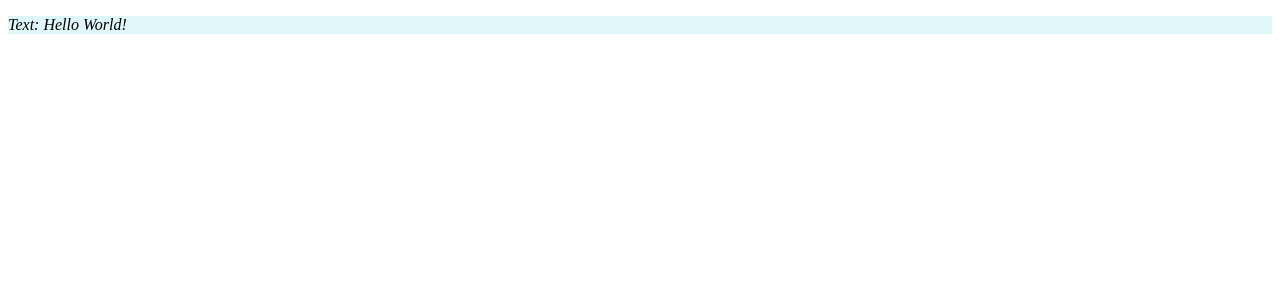
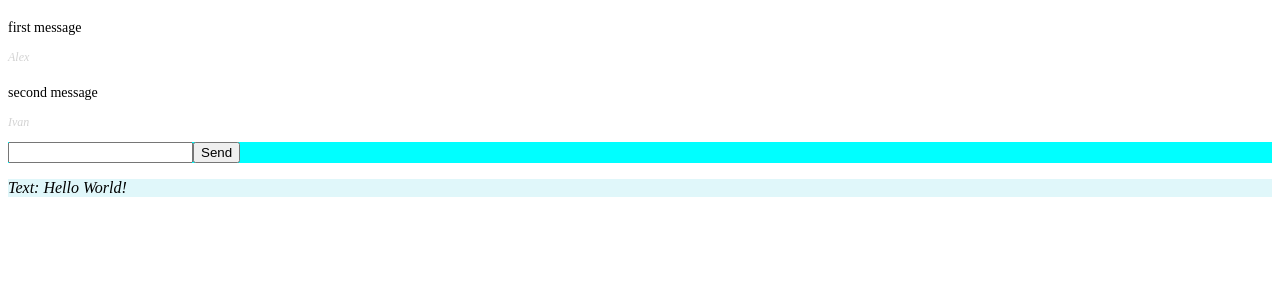
Before and after one commit to velvelve/react_10_22, a React (Create React App) app: page / in a window 1280 px wide. Shown: the top 300 px of the page. Built offline with nearby package versions, Linux system fonts and the light colour scheme.

Commit message:
выполнил дз

```diff
--- a/src/App.jsx
+++ b/src/App.jsx
@@ -1,13 +1,35 @@
 
-//import { Form } from './components/Form/Form';
+import { Form } from './components/Form/Form';
 //import { Form as FormClass } from './class-components/Form';
 //import { Count as CountClass } from './class-components/Count';
-//import { useState } from 'react';
+import { useEffect, useState } from 'react';
 //import { Count } from './components/Count';
 //import { Child } from './components/Child';
 import { Message } from './components/Message/Message';
+import appStyle from './App.module.css'
 
 export const App = () => {
+  const [messageList, setMessageList] = useState([
+    {
+      text: "first message",
+      author: "Alex"
+    },
+    {
+      text: "second message",
+      author: "Ivan"
+    }
+  ]);
+
+
+  useEffect(() => {
+    if (messageList.at(-1).author === "Unknown") {
+      setTimeout(() => {
+        const obj = { text: "Hello, Human!", author: "Robot" };
+        const replacementList = [...messageList, obj];
+        setMessageList(replacementList)
+      }, 1500)
+    }
+  }, [messageList, setMessageList]);
   //const [name, setName] = useState('textFromApp');
   //const [count, setCount] = useState(0);
   //const arr = ['Ivanov', 'Petrov', 'Sidorov'];
@@ -15,6 +37,7 @@ export const App = () => {
   //const handleChange = (ev) => {
   //  setName(ev.target.value)
   //}
+
 
   return (
     <div >
@@ -33,8 +56,16 @@ export const App = () => {
       {arr.map((item, index) => {
         return <div key={index}>{item}</div>
       })}
-      <Form />
+
     */}
+      {messageList.map((item, index) => {
+        return <div key={index} >
+          <p className={appStyle.messagetext}>{item.text}</p>
+          <p className={appStyle.messageauthor}>{item.author}</p>
+        </div>
+      })
+      }
+      <Form handleSendText={setMessageList} />
       <Message text={"Hello World!"} />
     </div>
   );
--- /dev/null
+++ b/src/App.module.css
@@ -0,0 +1,16 @@
+.message-container {
+    display: flex;
+}
+
+.messagetext {
+    margin-top: 20px;
+    font-size: 14px;
+    color: black;
+    font-style: normal;
+}
+
+.messageauthor {
+    font-size: 12px;
+    color: lightgray;
+    font-style: italic;
+}
--- a/src/components/Form/Form.jsx
+++ b/src/components/Form/Form.jsx
@@ -1,13 +1,23 @@
 
+import { useState } from 'react'
 import style from './Form.module.css'
 
-export const Form = () => {
-    const count = 1;
-    const name = 'geekbrains';
+export const Form = ({ handleSendText }) => {
+    const [text, setText] = useState("")
+
+    const handleClick = () => {
+        handleSendText((oldList) => {
+            const obj = { text: text, author: "Unknown" };
+            const replacementList = [...oldList, obj];
+            return replacementList
+        })
+    }
+
+    const handleFormInput = (ev) => {
+        setText(ev.target.value)
+    }
     return <form className={style.form}>
-        <p>Count: {count}</p>
-        <p>Name: {name}</p>
-        <input type="text" />
-        <button type="button">click</button>
+        <input type="text" onChange={handleFormInput} />
+        <button type="button" onClick={handleClick}>Send</button>
     </form>
 }
```
